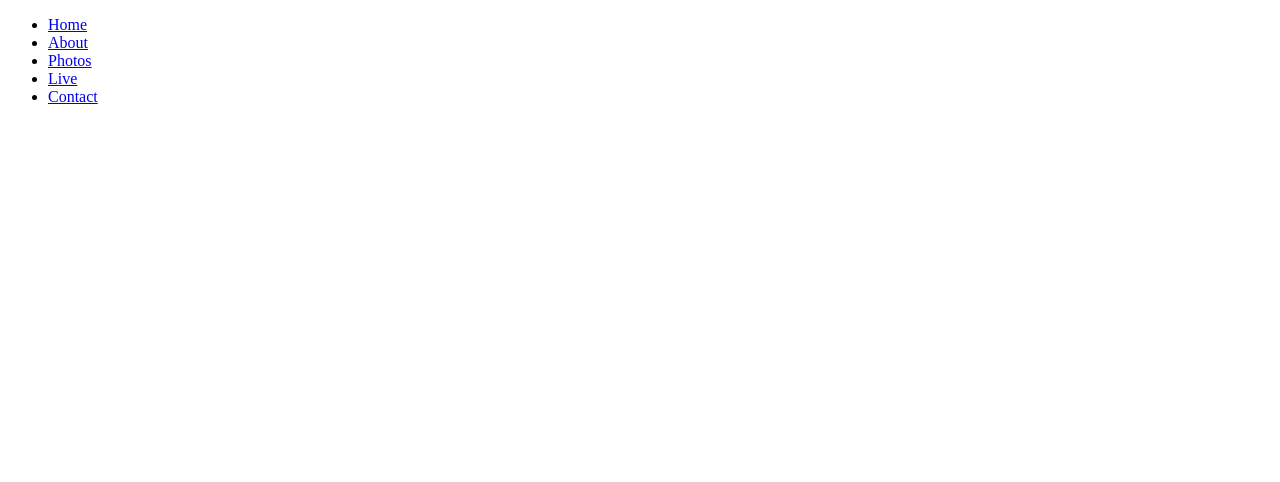
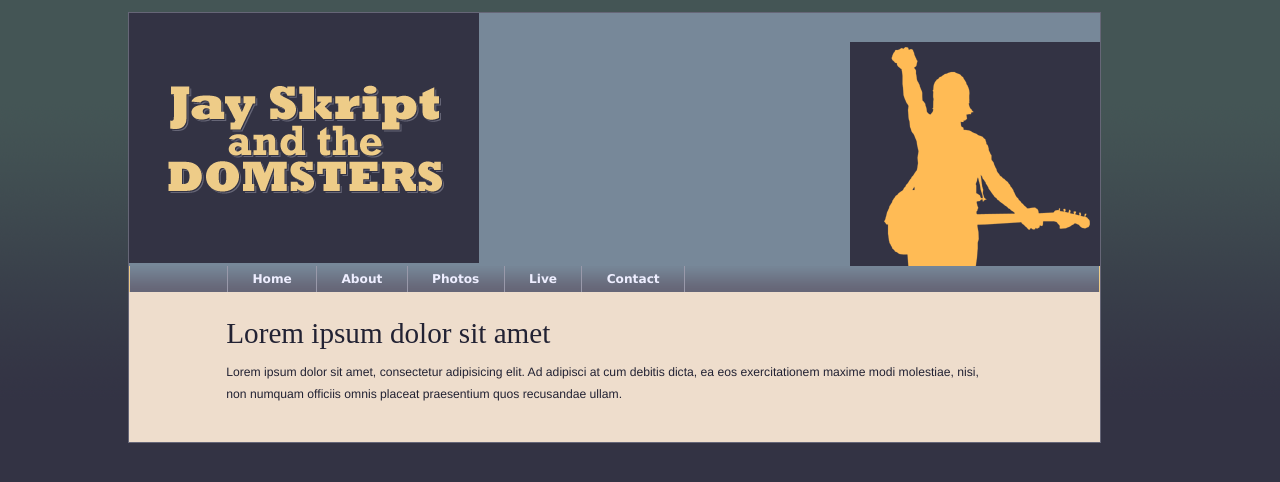
Before and after one commit to marlonchiu/Liaoxuefeng, a plain HTML site: page jsDom/Example/template.html in a window 1280 px wide. Drawn offline with Linux system fonts and the light colour scheme.

Commit message:
jsdom website

```diff
--- a/jsDom/Example/styles/color.css
+++ b/jsDom/Example/styles/color.css
@@ -0,0 +1,53 @@
+body {
+  color: #fb5;
+  background-color: #334;
+}
+a:link {
+  color: #445;
+  background-color: #eb6;
+}
+a:visited {
+  color: #345;
+  background-color: #eb6;
+}
+a:hover {
+  color: #667;
+  background-color: #fb5;
+}
+a:active {
+  color: #778;
+  background-color: #ec8;
+}
+header {
+  color: #ec8;
+  background-color: #789;
+  border-color: #667;
+}
+article {
+  color: #223;
+  background-color: #edc;
+  border-color: #667;
+}
+header nav ul {
+  border-color: #99a;
+}
+header nav a:link, header nav a:visited {
+  color: #eef;
+  background-color: transparent;
+  border-color: #99a;
+}
+header nav a:hover {
+  color: #445;
+  background-color: #eb6;
+}
+header nav a:active {
+  color: #667;
+  background-color: #ec8;
+}
+article img {
+  border-color: #ba9;
+  outline-color: #dcb;
+}
+#imagegallery a {
+  background-color: transparent;
+}
--- a/jsDom/Example/styles/layout.css
+++ b/jsDom/Example/styles/layout.css
@@ -0,0 +1,65 @@
+/*
+ * 布局的样式
+ */
+
+section, header, article, nav {
+  display: block;
+}
+* {
+  padding: 0;
+  margin: 0;
+}
+body {
+  margin: 1em 10%;
+  background-image: url("../images/background.gif");
+  background-attachment: fixed;
+  background-position: top left;
+  background-repeat: repeat-x;
+  max-width: 80em;
+}
+header {
+  background-image: url("../images/guitarist.gif");
+  background-repeat: no-repeat;
+  background-position: bottom right;
+  border-width: .1em;
+  border-style: solid;
+  border-bottom-width: 0;
+}
+header nav{
+  background-image: url("../images/navbar.gif");
+  background-repeat: repeat-x;
+  background-position: bottom left;
+  border-width: .1em;
+  border-style: solid;
+  border-bottom-width: 0;
+  border-top-width: 0;
+  padding-left: 10%;
+}
+header nav ul {
+  width: 100%;
+  overflow: hidden;
+  border-left-width: .1em;
+  border-left-style: solid;
+}
+header nav li {
+  display: inline;
+}
+header nav li a {
+  display: block;
+  float: left;
+  padding: .5em 2em;
+  border-right: .1em solid;
+}
+article {
+  border-width: .1em;
+  border-style: solid;
+  border-top-width: 0;
+  padding: 2em 10%;
+  line-height: 1.8em;
+}
+article img {
+  border-width: .1em;
+  border-style: solid;
+  outline-width: .1em;
+  outline-style: solid;
+}
--- a/jsDom/Example/styles/typography.css
+++ b/jsDom/Example/styles/typography.css
@@ -0,0 +1,48 @@
+/*
+ * 版式的样式
+ * 定义字体大小等
+ */
+body {
+  font-size: 76%;
+  font-family: "Helvetica","Arial", san-serif;
+}
+body * {
+  font-size: 1em;
+}
+a {
+  font-weight: bold;
+  text-decoration: none;
+}
+header nav {
+  font-family: "Lucida Grande","Helvetica","Arial", san-serif;
+}
+header nav a {
+  text-decoration: none;
+  font-weight: bold;
+}
+article {
+  line-height: 1.8em;
+}
+article p {
+  margin: 1em 0;
+}
+h1 {
+  font-family: "Georgia","Times New Roman", san-serif;
+  font: 2.4em normal;
+}
+h2 {
+  font-family: "Georgia","Times New Roman", san-serif;
+  font: 1.8em normal;
+  margin-top: 1em;
+}
+h3 {
+  font-family: "Georgia","Times New Roman", san-serif;
+  font: 1.4em normal;
+  margin-top: 1em;
+}
+#imagegallery li {
+  list-style-type: none;
+}
+textarea {
+  font-family: "Helvetica","Arial", san-serif;
+}
--- a/jsDom/Example/template.html
+++ b/jsDom/Example/template.html
@@ -3,11 +3,13 @@
 <head>
   <meta charset="UTF-8">
   <title>Jay Skips and the Domsters</title>
+  <link rel="stylesheet" media="screen" href="styles/basic.css">
   <!--引入支持HTML5 的库 -->
   <script type="text/javascript" src="https://cdn.bootcss.com/modernizr/1.7/modernizr-1.7.min.js"></script>
 </head>
 <body>
   <header>
+    <img src="images/logo.gif" alt="Jay Skips and the Domsters">
     <nav>
       <ul>
         <li><a href="index.html">Home</a></li>
@@ -19,6 +21,8 @@
     </nav>
   </header>
   <article>
+    <h1>Lorem ipsum dolor sit amet</h1>
+    <p>Lorem ipsum dolor sit amet, consectetur adipisicing elit. Ad adipisci at cum debitis dicta, ea eos exercitationem maxime modi molestiae, nisi, non numquam officiis omnis placeat praesentium quos recusandae ullam.</p>
 
   </article>
 </body>
```
Also changed, not shown: jsDom/Example/images/background.gif (added), jsDom/Example/images/frame.gif (added), jsDom/Example/images/guitarist.gif (added), jsDom/Example/images/logo.gif (added), jsDom/Example/images/navbar.gif (added), jsDom/Example/images/slideshow.gif (added), 1 other file.
